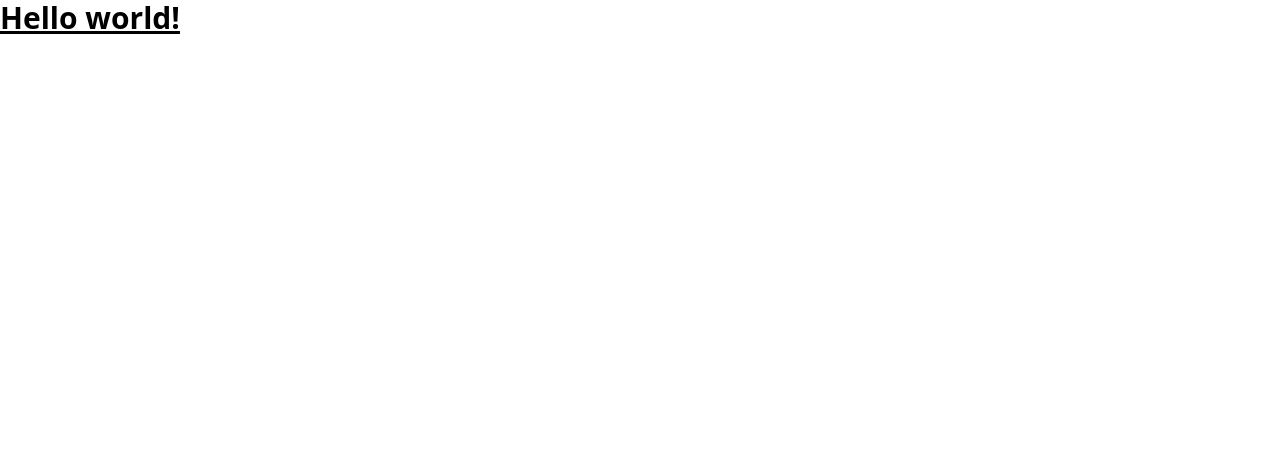
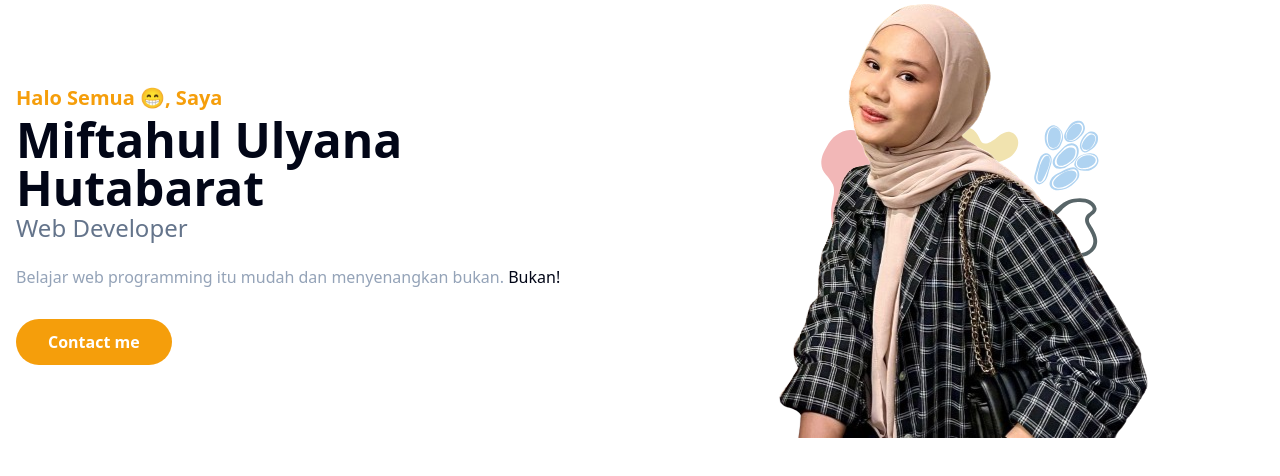
Before and after one commit to mifthulyn07/portofolio-with-tailwind, a website: page index.html in a window 1280 px wide. Drawn offline with Linux system fonts and the light colour scheme.

Commit message:
making hero

```diff
--- a/index.html
+++ b/index.html
@@ -8,6 +8,53 @@
     <link href="src/output.css" rel="stylesheet" />
   </head>
   <body>
-    <h1 class="text-3xl font-bold underline">Hello world!</h1>
+    <!-- Hero -->
+    <section id="home" clas="pt-36">
+      <div class="container">
+        <div class="flex flex-wrap">
+          <div class="w-full self-center px-4 lg:w-1/2">
+            <h1
+              class="text-base font-semibold text-primary md:text-lg lg:text-xl"
+            >
+              Halo Semua 😁, Saya
+              <span
+                class="block font-bold text-dark text-3xl mt-1 md:text-4xl lg:text-5xl"
+                >Miftahul Ulyana Hutabarat</span
+              >
+            </h1>
+            <h2
+              class="font-medium text-slate-500 text-lg md:text-xl lg:text-2xl mb-5"
+            >
+              Web Developer
+            </h2>
+            <p
+              class="text-base font-medium text-slate-400 mb-10 leading-relaxed"
+            >
+              Belajar web programming itu mudah dan menyenangkan bukan.
+              <span class="text-dark">Bukan!</span>
+            </p>
+            <a
+              href="#"
+              class="text-base font-semibold text-white bg-primary py-3 px-8 rounded-full hover:shadow-lg hover:opacity-80 transition duration-300 ease-in-out"
+              >Contact me</a
+            >
+          </div>
+          <div class="w-full self-end px-4 lg:w-1/2">
+            <div class="relative mt-5 lg:mt-0">
+              <img
+                src="dist/img/miftah.png"
+                alt="Miftahul Ulyana Hutabarat"
+                class="max-w-full mx-auto"
+              />
+              <img
+                src="dist/img/blob.svg"
+                alt="blob"
+                class="absolute -z-10 bottom-0 left-1/2 -translate-x-1/2 scale-200 md:scale-130 md:bottom-5"
+              />
+            </div>
+          </div>
+        </div>
+      </div>
+    </section>
   </body>
 </html>
--- a/tailwind.config.js
+++ b/tailwind.config.js
@@ -3,7 +3,19 @@ module.exports = {
   // content: ["./src/**/*.{html,js}"],
   content: ["index.html"],
   theme: {
-    extend: {},
+    container: {
+      center: true,
+      paddding: "16px",
+    },
+    extend: {
+      colors: {
+        primary: "#f59e0b",
+        dark: "#020617",
+      },
+      screen: {
+        "2xl": "132px",
+      },
+    },
   },
   plugins: [],
 };
```
Also changed, not shown: dist/img/blob.svg (added), dist/img/miftah.png (added), src/output.css.
